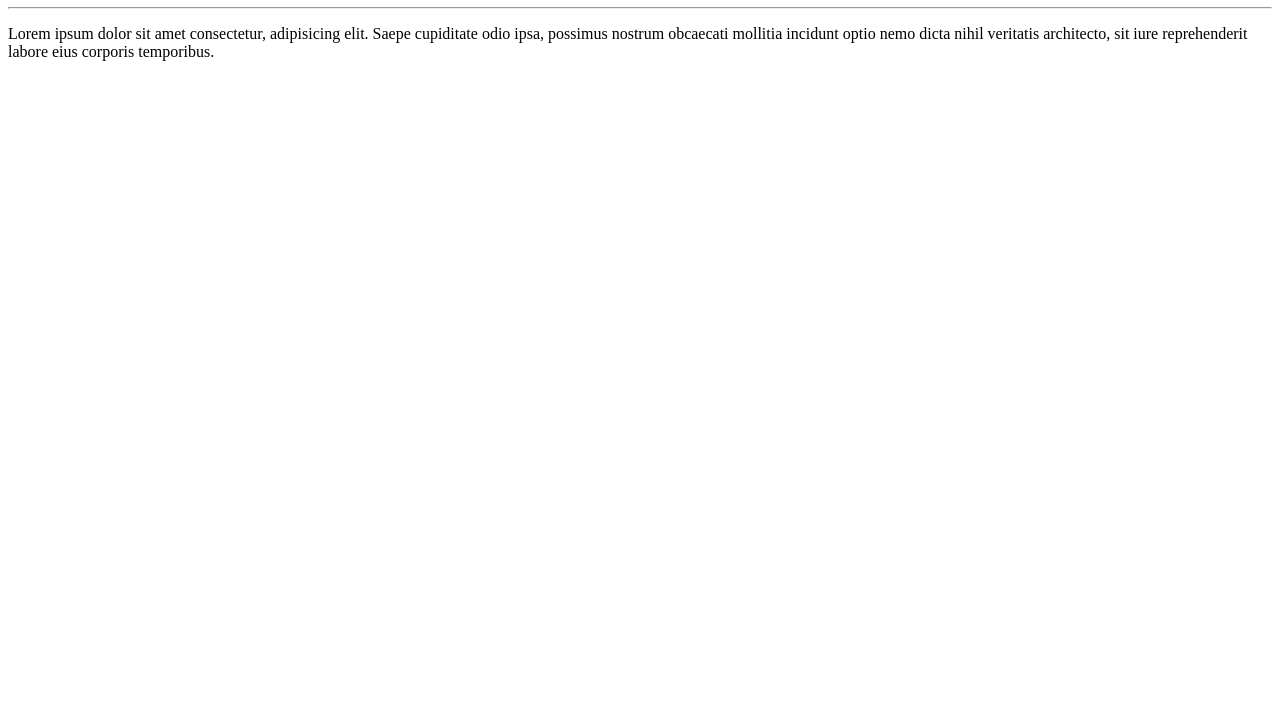
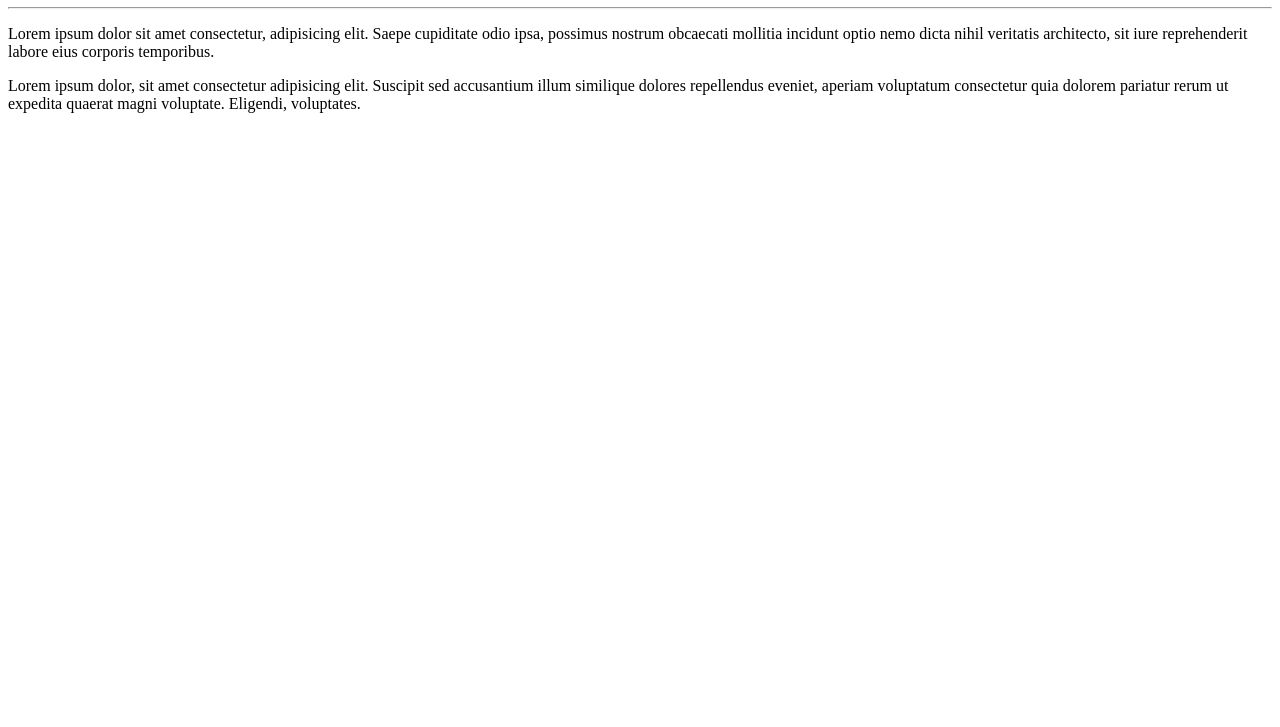
Before and after one commit to igoharaujo/hello-word, a plain HTML site: page site-exemplo/index.html in a window 1280 px wide. Shown: the part 73-800 px from the top of the page. Drawn offline with Linux system fonts and the light colour scheme.

Commit message:
adicione um paragrafo

```diff
--- a/site-exemplo/index.html
+++ b/site-exemplo/index.html
@@ -10,6 +10,7 @@
     <h1>olá, mundo!</h1>
     <hr>
     <p>Lorem ipsum dolor sit amet consectetur, adipisicing elit. Saepe cupiditate odio ipsa, possimus nostrum obcaecati mollitia incidunt optio nemo dicta nihil veritatis architecto, sit iure reprehenderit labore eius corporis temporibus.</p>
+    <p>Lorem ipsum dolor, sit amet consectetur adipisicing elit. Suscipit sed accusantium illum similique dolores repellendus eveniet, aperiam voluptatum consectetur quia dolorem pariatur rerum ut expedita quaerat magni voluptate. Eligendi, voluptates.</p>
 
 </body>
 </html>
```
